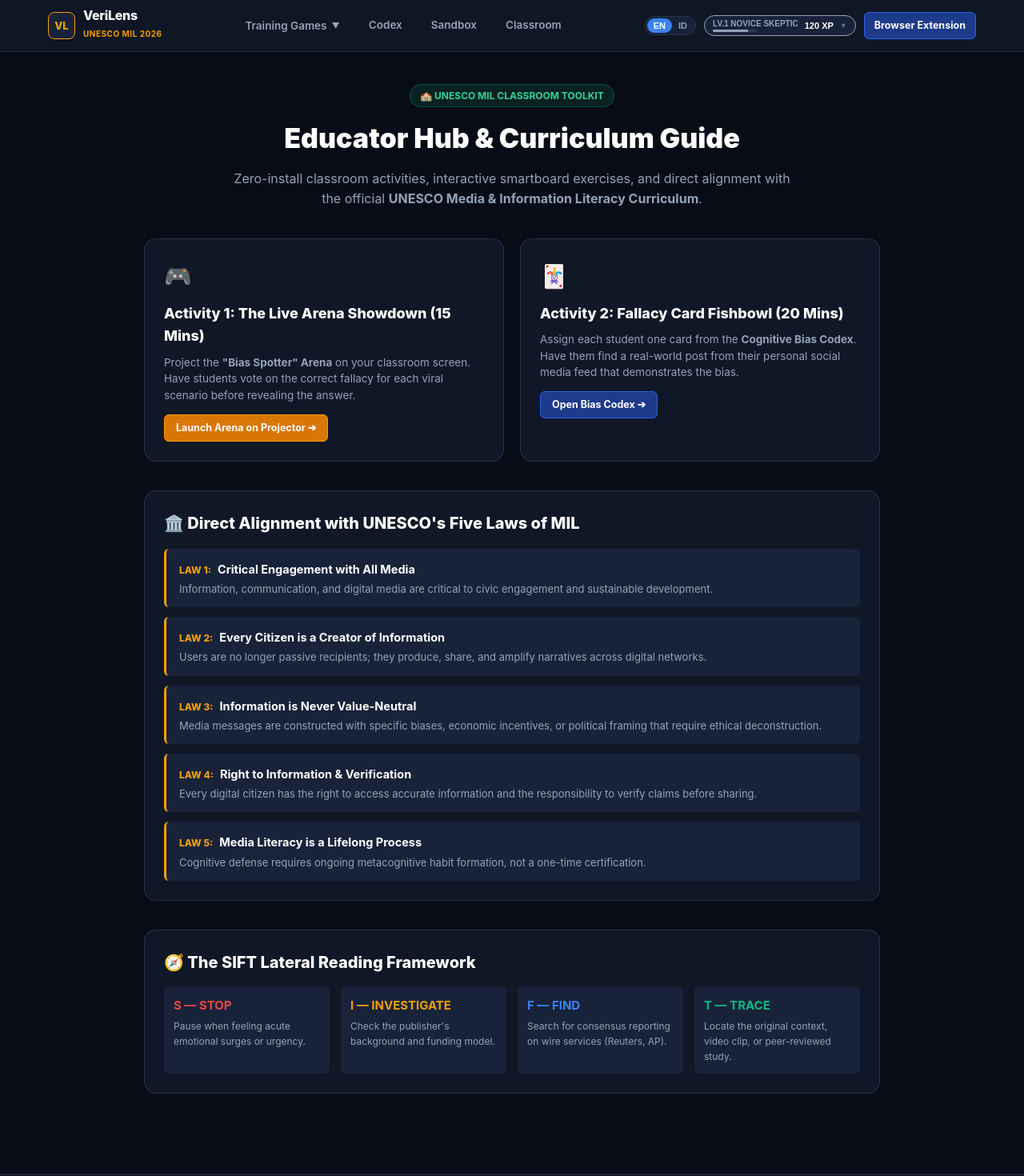
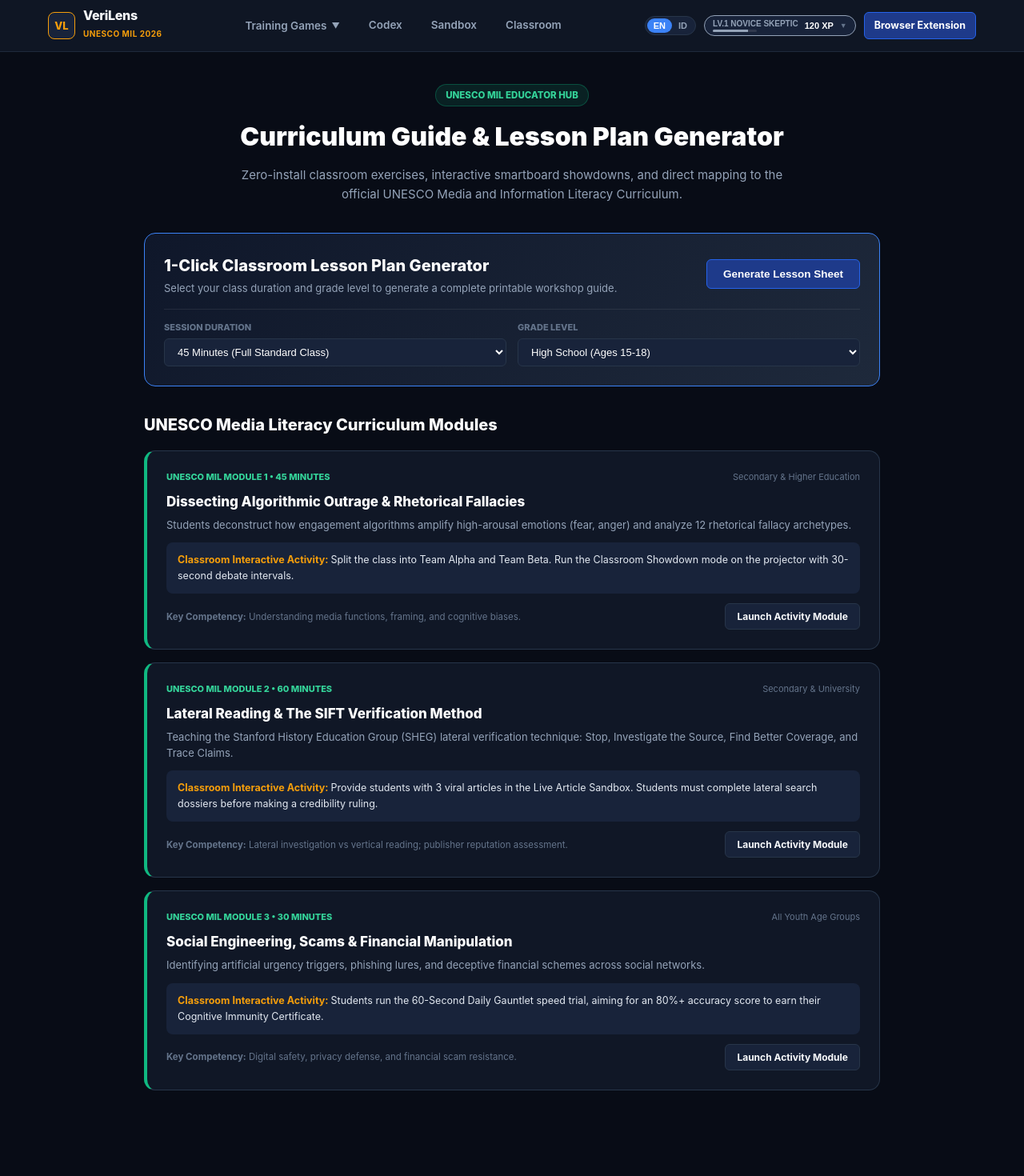
Before and after one commit to okihita/verilens, a Next.js app in the folder apps/web/: page /educator in a window 1280 px wide. Shown: the top 1470 px of the page at 80% size. Built offline with nearby package versions, Linux system fonts and the light colour scheme.

Commit message:
feat: add interactive lesson plan generator, Web Speech accessibility, and PWA manifest

```diff
--- a/apps/web/app/educator/page.js
+++ b/apps/web/app/educator/page.js
@@ -1,122 +1,219 @@
 'use client';
 
+import { useState } from 'react';
 import Link from 'next/link';
+import { useTranslation } from '../../lib/i18n';
+
+const LESSON_MODULES = [
+  {
+    id: 'mod1',
+    code: 'UNESCO MIL Module 1',
+    title: 'Dissecting Algorithmic Outrage & Rhetorical Fallacies',
+    duration: '45 Minutes',
+    targetGrade: 'Secondary & Higher Education',
+    overview: 'Students deconstruct how engagement algorithms amplify high-arousal emotions (fear, anger) and analyze 12 rhetorical fallacy archetypes.',
+    competency: 'Understanding media functions, framing, and cognitive biases.',
+    classroomActivity: 'Split the class into Team Alpha and Team Beta. Run the Classroom Showdown mode on the projector with 30-second debate intervals.',
+    exerciseUrl: '/classroom'
+  },
+  {
+    id: 'mod2',
+    code: 'UNESCO MIL Module 2',
+    title: 'Lateral Reading & The SIFT Verification Method',
+    duration: '60 Minutes',
+    targetGrade: 'Secondary & University',
+    overview: 'Teaching the Stanford History Education Group (SHEG) lateral verification technique: Stop, Investigate the Source, Find Better Coverage, and Trace Claims.',
+    competency: 'Lateral investigation vs vertical reading; publisher reputation assessment.',
+    classroomActivity: 'Provide students with 3 viral articles in the Live Article Sandbox. Students must complete lateral search dossiers before making a credibility ruling.',
+    exerciseUrl: '/sandbox'
+  },
+  {
+    id: 'mod3',
+    code: 'UNESCO MIL Module 3',
+    title: 'Social Engineering, Scams & Financial Manipulation',
+    duration: '30 Minutes',
+    targetGrade: 'All Youth Age Groups',
+    overview: 'Identifying artificial urgency triggers, phishing lures, and deceptive financial schemes across social networks.',
+    competency: 'Digital safety, privacy defense, and financial scam resistance.',
+    classroomActivity: 'Students run the 60-Second Daily Gauntlet speed trial, aiming for an 80%+ accuracy score to earn their Cognitive Immunity Certificate.',
+    exerciseUrl: '/gauntlet'
+  }
+];
 
 export default function EducatorPage() {
-  const unescoLaws = [
-    {
-      num: 'Law 1',
-      title: 'Critical Engagement with All Media',
-      desc: 'Information, communication, and digital media are critical to civic engagement and sustainable development.'
-    },
-    {
-      num: 'Law 2',
-      title: 'Every Citizen is a Creator of Information',
-      desc: 'Users are no longer passive recipients; they produce, share, and amplify narratives across digital networks.'
-    },
-    {
-      num: 'Law 3',
-      title: 'Information is Never Value-Neutral',
-      desc: 'Media messages are constructed with specific biases, economic incentives, or political framing that require ethical deconstruction.'
-    },
-    {
-      num: 'Law 4',
-      title: 'Right to Information & Verification',
-      desc: 'Every digital citizen has the right to access accurate information and the responsibility to verify claims before sharing.'
-    },
-    {
-      num: 'Law 5',
-      title: 'Media Literacy is a Lifelong Process',
-      desc: 'Cognitive defense requires ongoing metacognitive habit formation, not a one-time certification.'
-    }
-  ];
+  const { lang } = useTranslation();
+  const [selectedDuration, setSelectedDuration] = useState('45');
+  const [selectedGrade, setSelectedGrade] = useState('High School');
+  const [printableModalOpen, setPrintableModalOpen] = useState(false);
+
+  const handlePrint = () => {
+    window.print();
+  };
 
   return (
     <div className="container" style={{ maxWidth: '960px', padding: '40px 20px' }}>
       {/* Header */}
       <div style={{ textAlign: 'center', marginBottom: '36px' }}>
-        <div style={{ display: 'inline-flex', alignItems: 'center', gap: '8px', padding: '4px 12px', background: 'rgba(16, 185, 129, 0.12)', border: '1px solid rgba(16, 185, 129, 0.3)', borderRadius: '20px', fontSize: '12px', fontWeight: '700', color: 'var(--accent-emerald-light)', textTransform: 'uppercase', marginBottom: '12px' }}>
-          <span>🏫 UNESCO MIL Classroom Toolkit</span>
+        <div style={{ display: 'inline-flex', alignItems: 'center', gap: '6px', padding: '4px 12px', background: 'rgba(16, 185, 129, 0.12)', border: '1px solid rgba(16, 185, 129, 0.3)', borderRadius: '20px', fontSize: '11.5px', fontWeight: '800', color: 'var(--accent-emerald-light)', textTransform: 'uppercase', marginBottom: '12px' }}>
+          <span>{lang === 'id' ? 'Pusat Pendidik & Kurikulum UNESCO' : 'UNESCO MIL Educator Hub'}</span>
         </div>
-        <h1 style={{ fontSize: '34px', fontWeight: '900', color: '#FFFFFF', marginBottom: '10px' }}>
-          Educator Hub & Curriculum Guide
+        <h1 style={{ fontSize: '32px', fontWeight: '900', color: '#FFFFFF', marginBottom: '10px' }}>
+          {lang === 'id' ? 'Panduan Kurikulum & Generator RPP' : 'Curriculum Guide & Lesson Plan Generator'}
         </h1>
-        <p style={{ color: 'var(--text-secondary)', fontSize: '16px', maxWidth: '700px', margin: '0 auto' }}>
-          Zero-install classroom activities, interactive smartboard exercises, and direct alignment with the official <strong>UNESCO Media & Information Literacy Curriculum</strong>.
+        <p style={{ color: 'var(--text-secondary)', fontSize: '15px', maxWidth: '720px', margin: '0 auto', lineHeight: '1.6' }}>
+          {lang === 'id'
+            ? 'Aktivitas kelas tanpa instalasi, latihan smartboard interaktif, dan pemetaan langsung dengan Kurikulum Literasi Media & Informasi UNESCO.'
+            : 'Zero-install classroom exercises, interactive smartboard showdowns, and direct mapping to the official UNESCO Media and Information Literacy Curriculum.'}
         </p>
       </div>
 
-      {/* Classroom Quick-Start Activities */}
-      <div style={{ display: 'grid', gridTemplateColumns: '1fr 1fr', gap: '20px', marginBottom: '36px' }}>
-        <div className="card">
-          <div style={{ fontSize: '28px', marginBottom: '10px' }}>🎮</div>
-          <h3 style={{ fontSize: '18px', fontWeight: '800', color: '#FFFFFF', marginBottom: '8px' }}>
-            Activity 1: The Live Arena Showdown (15 Mins)
-          </h3>
-          <p style={{ fontSize: '13.5px', color: 'var(--text-secondary)', lineHeight: '1.5', marginBottom: '14px' }}>
-            Project the <strong>"Bias Spotter" Arena</strong> on your classroom screen. Have students vote on the correct fallacy for each viral scenario before revealing the answer.
+      {/* Lesson Plan Generator Card */}
+      <div className="card" style={{ marginBottom: '32px', background: 'linear-gradient(135deg, #0F172A 0%, #1E293B 100%)', border: '1.5px solid var(--accent-blue)' }}>
+        <div style={{ display: 'flex', justifyContent: 'space-between', alignItems: 'center', flexWrap: 'wrap', gap: '16px', marginBottom: '16px' }}>
+          <div>
+            <h2 style={{ fontSize: '20px', fontWeight: '800', color: '#FFFFFF' }}>
+              {lang === 'id' ? 'Generator Rencana Pembelajaran 1-Klik' : '1-Click Classroom Lesson Plan Generator'}
+            </h2>
+            <p style={{ fontSize: '13px', color: 'var(--text-secondary)', marginTop: '2px' }}>
+              {lang === 'id'
+                ? 'Sesuaikan durasi kelas dan tingkat siswa untuk menghasilkan lembar kerja siap cetak.'
+                : 'Select your class duration and grade level to generate a complete printable workshop guide.'}
             </p>
-          <Link href="/arena" className="btn btn-amber" style={{ fontSize: '12.5px', padding: '6px 14px' }}>
-            Launch Arena on Projector ➔
-          </Link>
           </div>
 
-        <div className="card">
-          <div style={{ fontSize: '28px', marginBottom: '10px' }}>🃏</div>
-          <h3 style={{ fontSize: '18px', fontWeight: '800', color: '#FFFFFF', marginBottom: '8px' }}>
-            Activity 2: Fallacy Card Fishbowl (20 Mins)
-          </h3>
-          <p style={{ fontSize: '13.5px', color: 'var(--text-secondary)', lineHeight: '1.5', marginBottom: '14px' }}>
-            Assign each student one card from the <strong>Cognitive Bias Codex</strong>. Have them find a real-world post from their personal social media feed that demonstrates the bias.
-          </p>
-          <Link href="/" className="btn btn-primary" style={{ fontSize: '12.5px', padding: '6px 14px' }}>
-            Open Bias Codex ➔
-          </Link>
+          <button onClick={() => setPrintableModalOpen(true)} className="btn btn-primary" style={{ padding: '10px 20px', fontSize: '13.5px' }}>
+            {lang === 'id' ? 'Buat Lembar Kerja RPP' : 'Generate Lesson Sheet'}
+          </button>
+        </div>
+
+        <div style={{ display: 'grid', gridTemplateColumns: 'repeat(auto-fit, minmax(200px, 1fr))', gap: '14px', paddingTop: '14px', borderTop: '1px solid rgba(255,255,255,0.08)' }}>
+          <div>
+            <label style={{ fontSize: '11px', fontWeight: '800', color: 'var(--text-muted)', textTransform: 'uppercase', display: 'block', marginBottom: '4px' }}>
+              {lang === 'id' ? 'Durasi Sesi' : 'Session Duration'}
+            </label>
+            <select
+              value={selectedDuration}
+              onChange={(e) => setSelectedDuration(e.target.value)}
+              style={{ width: '100%', padding: '8px 12px', background: 'var(--bg-surface-elevated)', border: '1px solid var(--border-card)', borderRadius: '6px', color: '#FFFFFF', fontSize: '13px', outline: 'none' }}
+            >
+              <option value="15">15 Minutes (Warm-up Activity)</option>
+              <option value="45">45 Minutes (Full Standard Class)</option>
+              <option value="90">90 Minutes (Deep-Dive Workshop)</option>
+            </select>
+          </div>
+
+          <div>
+            <label style={{ fontSize: '11px', fontWeight: '800', color: 'var(--text-muted)', textTransform: 'uppercase', display: 'block', marginBottom: '4px' }}>
+              {lang === 'id' ? 'Tingkat Pendidikan' : 'Grade Level'}
+            </label>
+            <select
+              value={selectedGrade}
+              onChange={(e) => setSelectedGrade(e.target.value)}
+              style={{ width: '100%', padding: '8px 12px', background: 'var(--bg-surface-elevated)', border: '1px solid var(--border-card)', borderRadius: '6px', color: '#FFFFFF', fontSize: '13px', outline: 'none' }}
+            >
+              <option value="Middle School">Middle School (Ages 11-14)</option>
+              <option value="High School">High School (Ages 15-18)</option>
+              <option value="University / Community">University / Youth Group (Ages 18+)</option>
+            </select>
+          </div>
         </div>
       </div>
 
-      {/* UNESCO MIL Five Laws Mapping */}
-      <div className="card" style={{ marginBottom: '36px' }}>
+      {/* Curriculum Modules Grid */}
+      <div style={{ marginBottom: '36px' }}>
         <h2 style={{ fontSize: '20px', fontWeight: '800', color: '#FFFFFF', marginBottom: '16px' }}>
-          🏛️ Direct Alignment with UNESCO's Five Laws of MIL
+          {lang === 'id' ? 'Modul Kurikulum Literasi Media UNESCO' : 'UNESCO Media Literacy Curriculum Modules'}
         </h2>
-        <div style={{ display: 'flex', flexDirection: 'column', gap: '12px' }}>
-          {unescoLaws.map((law, i) => (
-            <div key={i} style={{ background: 'var(--bg-surface-elevated)', padding: '14px 16px', borderRadius: 'var(--radius-sm)', borderLeft: '3px solid var(--accent-amber)' }}>
-              <div style={{ display: 'flex', alignItems: 'baseline', gap: '8px', marginBottom: '4px' }}>
-                <span style={{ fontSize: '12px', fontWeight: '800', color: 'var(--accent-amber)', textTransform: 'uppercase' }}>{law.num}:</span>
-                <strong style={{ fontSize: '14.5px', color: '#FFFFFF' }}>{law.title}</strong>
+
+        <div style={{ display: 'flex', flexDirection: 'column', gap: '16px' }}>
+          {LESSON_MODULES.map((mod) => (
+            <div key={mod.id} className="card" style={{ borderLeft: '4px solid var(--accent-emerald)' }}>
+              <div style={{ display: 'flex', justifyContent: 'space-between', alignItems: 'center', marginBottom: '8px', flexWrap: 'wrap', gap: '8px' }}>
+                <span style={{ fontSize: '11px', fontWeight: '800', color: 'var(--accent-emerald-light)', textTransform: 'uppercase' }}>
+                  {mod.code} • {mod.duration}
+                </span>
+                <span style={{ fontSize: '11px', color: 'var(--text-muted)' }}>{mod.targetGrade}</span>
               </div>
-              <p style={{ fontSize: '13px', color: 'var(--text-secondary)', lineHeight: '1.4' }}>{law.desc}</p>
+
+              <h3 style={{ fontSize: '17px', fontWeight: '800', color: '#FFFFFF', marginBottom: '6px' }}>
+                {mod.title}
+              </h3>
+              <p style={{ fontSize: '13px', color: 'var(--text-secondary)', lineHeight: '1.5', marginBottom: '12px' }}>
+                {mod.overview}
+              </p>
+
+              <div style={{ background: 'var(--bg-surface-elevated)', padding: '12px 14px', borderRadius: '8px', marginBottom: '12px', fontSize: '12.5px' }}>
+                <strong style={{ color: 'var(--accent-amber)' }}>Classroom Interactive Activity: </strong>
+                <span style={{ color: '#E2E8F0' }}>{mod.classroomActivity}</span>
+              </div>
+
+              <div style={{ display: 'flex', justifyContent: 'space-between', alignItems: 'center', flexWrap: 'wrap', gap: '10px' }}>
+                <span style={{ fontSize: '11.5px', color: 'var(--text-muted)' }}>
+                  <strong>Key Competency:</strong> {mod.competency}
+                </span>
+                <Link href={mod.exerciseUrl} className="btn btn-outline" style={{ padding: '6px 14px', fontSize: '12px' }}>
+                  Launch Activity Module
+                </Link>
+              </div>
             </div>
           ))}
         </div>
       </div>
 
-      {/* SIFT Method Summary */}
-      <div className="card">
-        <h2 style={{ fontSize: '20px', fontWeight: '800', color: '#FFFFFF', marginBottom: '14px' }}>
-          🧭 The SIFT Lateral Reading Framework
+      {/* Printable Lesson Sheet Modal */}
+      {printableModalOpen && (
+        <div style={{ position: 'fixed', inset: 0, background: 'rgba(0,0,0,0.85)', backdropFilter: 'blur(8px)', zIndex: 1000, display: 'flex', alignItems: 'center', justifyContent: 'center', padding: '16px', overflowY: 'auto' }}>
+          <div style={{ background: '#0B1120', border: '1.5px solid var(--border-card)', borderRadius: '16px', maxWidth: '800px', width: '100%', padding: '28px', maxHeight: '90vh', overflowY: 'auto' }}>
+            <div style={{ display: 'flex', justifyContent: 'space-between', alignItems: 'center', marginBottom: '18px' }}>
+              <div>
+                <span style={{ fontSize: '11px', fontWeight: '800', color: 'var(--accent-emerald-light)', textTransform: 'uppercase' }}>
+                  UNESCO Global MIL Curriculum Standard
+                </span>
+                <h2 style={{ fontSize: '22px', fontWeight: '900', color: '#FFFFFF' }}>
+                  Classroom Activity & Lesson Worksheet
                 </h2>
-        <div style={{ display: 'grid', gridTemplateColumns: 'repeat(4, 1fr)', gap: '14px' }}>
-          <div style={{ background: 'var(--bg-surface-elevated)', padding: '12px', borderRadius: 'var(--radius-sm)' }}>
-            <strong style={{ color: '#EF4444', fontSize: '15px' }}>S — STOP</strong>
-            <p style={{ fontSize: '12px', color: 'var(--text-secondary)', marginTop: '4px' }}>Pause when feeling acute emotional surges or urgency.</p>
               </div>
-          <div style={{ background: 'var(--bg-surface-elevated)', padding: '12px', borderRadius: 'var(--radius-sm)' }}>
-            <strong style={{ color: '#F59E0B', fontSize: '15px' }}>I — INVESTIGATE</strong>
-            <p style={{ fontSize: '12px', color: 'var(--text-secondary)', marginTop: '4px' }}>Check the publisher's background and funding model.</p>
+              <button onClick={() => setPrintableModalOpen(false)} style={{ background: 'none', border: 'none', color: '#94A3B8', fontSize: '20px', cursor: 'pointer' }}>
+                ✕
+              </button>
             </div>
-          <div style={{ background: 'var(--bg-surface-elevated)', padding: '12px', borderRadius: 'var(--radius-sm)' }}>
-            <strong style={{ color: '#3B82F6', fontSize: '15px' }}>F — FIND</strong>
-            <p style={{ fontSize: '12px', color: 'var(--text-secondary)', marginTop: '4px' }}>Search for consensus reporting on wire services (Reuters, AP).</p>
+
+            <div id="printable-lesson" style={{ background: 'var(--bg-surface)', padding: '24px', borderRadius: '10px', border: '1px solid var(--border-subtle)', marginBottom: '20px', lineHeight: '1.6', fontSize: '13.5px', color: '#E2E8F0' }}>
+              <div style={{ display: 'flex', justifyContent: 'space-between', borderBottom: '1px solid rgba(255,255,255,0.1)', paddingBottom: '10px', marginBottom: '14px', fontSize: '12px', color: 'var(--text-muted)' }}>
+                <span><strong>Target:</strong> {selectedGrade}</span>
+                <span><strong>Duration:</strong> {selectedDuration} Minutes</span>
+                <span><strong>Framework:</strong> UNESCO SIFT & Cognitive Reflex</span>
               </div>
-          <div style={{ background: 'var(--bg-surface-elevated)', padding: '12px', borderRadius: 'var(--radius-sm)' }}>
-            <strong style={{ color: '#10B981', fontSize: '15px' }}>T — TRACE</strong>
-            <p style={{ fontSize: '12px', color: 'var(--text-secondary)', marginTop: '4px' }}>Locate the original context, video clip, or peer-reviewed study.</p>
+
+              <h4 style={{ fontSize: '15px', fontWeight: '800', color: '#FFFFFF', marginBottom: '6px' }}>Part 1: 5-Minute Primer on Cognitive Biases</h4>
+              <p style={{ color: 'var(--text-secondary)', marginBottom: '14px' }}>
+                Explain to students that misinformation succeeds not because people lack intelligence, but because digital outrage algorithms exploit biological cognitive reflexes (Appeal to Fear, In-Group Confirmation, Artificial Scarcity).
+              </p>
+
+              <h4 style={{ fontSize: '15px', fontWeight: '800', color: '#FFFFFF', marginBottom: '6px' }}>Part 2: Interactive Smartboard Showdown ({selectedDuration === '15' ? '8' : selectedDuration === '45' ? '25' : '50'} Minutes)</h4>
+              <p style={{ color: 'var(--text-secondary)', marginBottom: '14px' }}>
+                Open <strong>VeriLens Classroom Showdown</strong> on the main projector. Divide the classroom into Team Alpha and Team Beta. Teams have 30 seconds per headline to deliberate and explain the rhetorical flaw before the teacher reveals the answer.
+              </p>
+
+              <h4 style={{ fontSize: '15px', fontWeight: '800', color: '#FFFFFF', marginBottom: '6px' }}>Part 3: Metacognitive Reflection Prompts</h4>
+              <ul style={{ paddingLeft: '20px', color: 'var(--text-secondary)', marginBottom: '14px' }}>
+                <li>"What emotional reaction was this headline designed to trigger in the reader?"</li>
+                <li>"Who benefits financially or politically from the viral spread of this claim?"</li>
+                <li>"What lateral search query would reveal the primary scientific consensus?"</li>
+              </ul>
+            </div>
+
+            <div style={{ display: 'flex', gap: '10px', justifyContent: 'flex-end' }}>
+              <button onClick={handlePrint} className="btn btn-primary" style={{ padding: '8px 18px', fontSize: '13px' }}>
+                Print Lesson Plan
+              </button>
+              <button onClick={() => setPrintableModalOpen(false)} className="btn btn-outline" style={{ padding: '8px 18px', fontSize: '13px' }}>
+                Close
+              </button>
             </div>
           </div>
         </div>
+      )}
     </div>
   );
 }
```
Also changed, not shown: apps/web/app/classroom/page.js (+57 -48 lines), apps/web/app/sandbox/page.js (+90 -78 lines), apps/web/lib/speech.js (added, +27 -0 lines), apps/web/public/icon.svg (added), apps/web/public/manifest.json (added). Lines whose indentation alone changed are shown as unchanged.
